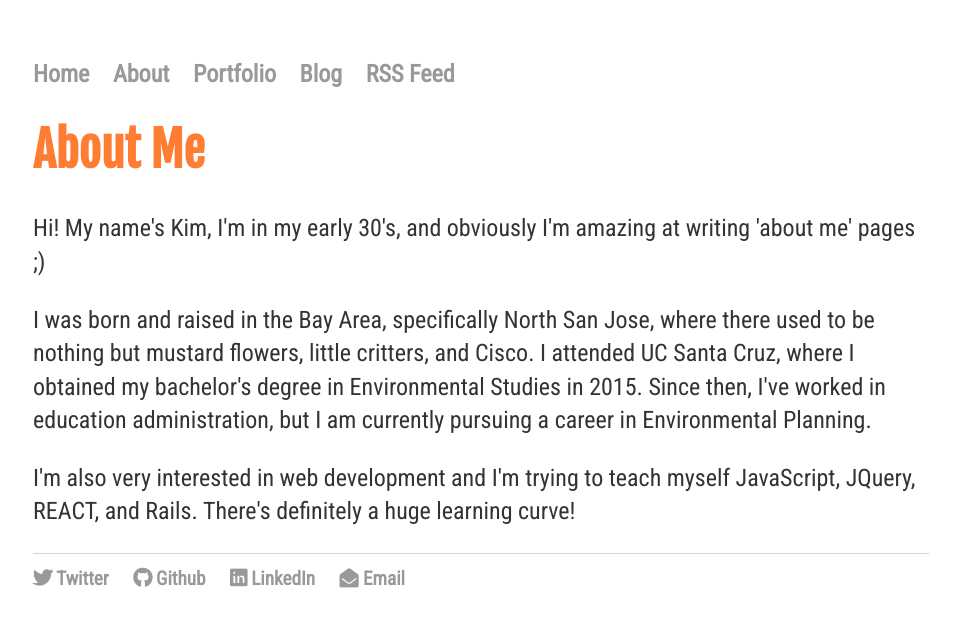
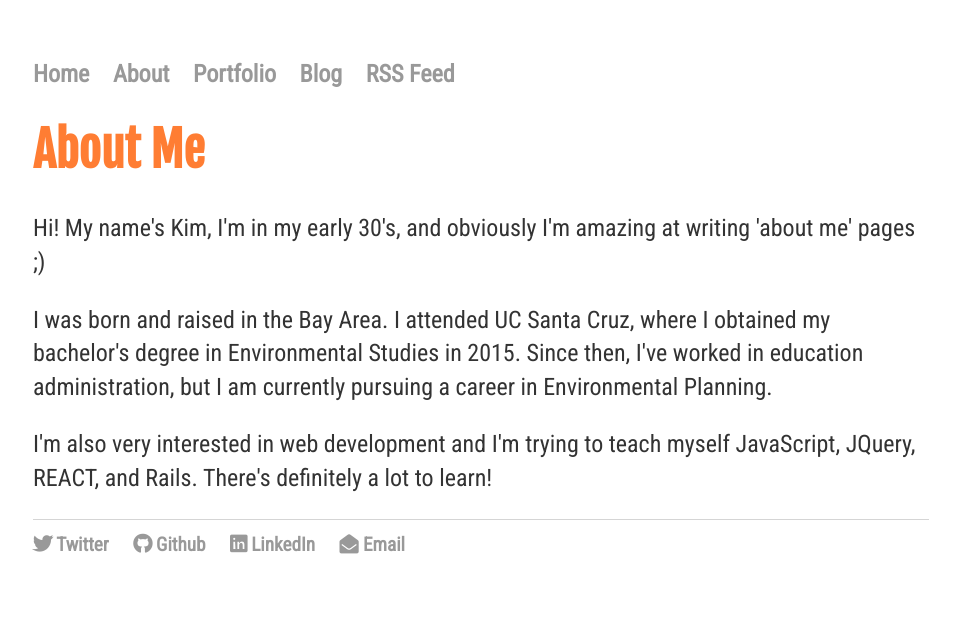
Before and after one commit to czolish/czolish.github.io, a Jekyll site: the page built from about/index.html, in a window 1280 px wide. Shown: the top 627 px of the page, without its empty margins (159-1119 px from the left). Built offline with Jekyll 4.4.1, drawn with Linux system fonts in a browser that asks for light colours; nearby versions of some CDN libraries; some web fonts are replaced; comment, search, counter and statistics services are not loaded.

Commit message:
Update index.html
Changed the bio so it doesn't sound as stupid, but that may never be fixable, so...

```diff
--- a/about/index.html
+++ b/about/index.html
@@ -5,6 +5,6 @@
 <div class="blurb">
 	<h1 class="page-title">About Me</h1>
 	<p>Hi! My name's Kim, I'm in my early 30's, and obviously I'm amazing at writing 'about me' pages ;)</p>
-	<p>I was born and raised in the Bay Area, specifically North San Jose, where there used to be nothing but mustard flowers, little critters, and Cisco. I attended UC Santa Cruz, where I obtained my bachelor's degree in Environmental Studies in 2015. Since then, I've worked in education administration, but I am currently pursuing a career in Environmental Planning.</p>
-	<p>I'm also very interested in web development and I'm trying to teach myself JavaScript, JQuery, REACT, and Rails. There's definitely a huge learning curve!</p>
+	<p>I was born and raised in the Bay Area. I attended UC Santa Cruz, where I obtained my bachelor's degree in Environmental Studies in 2015. Since then, I've worked in education administration, but I am currently pursuing a career in Environmental Planning.</p>
+	<p>I'm also very interested in web development and I'm trying to teach myself JavaScript, JQuery, REACT, and Rails. There's definitely a lot to learn!</p>
 </div><!-- /.blurb -->
```
